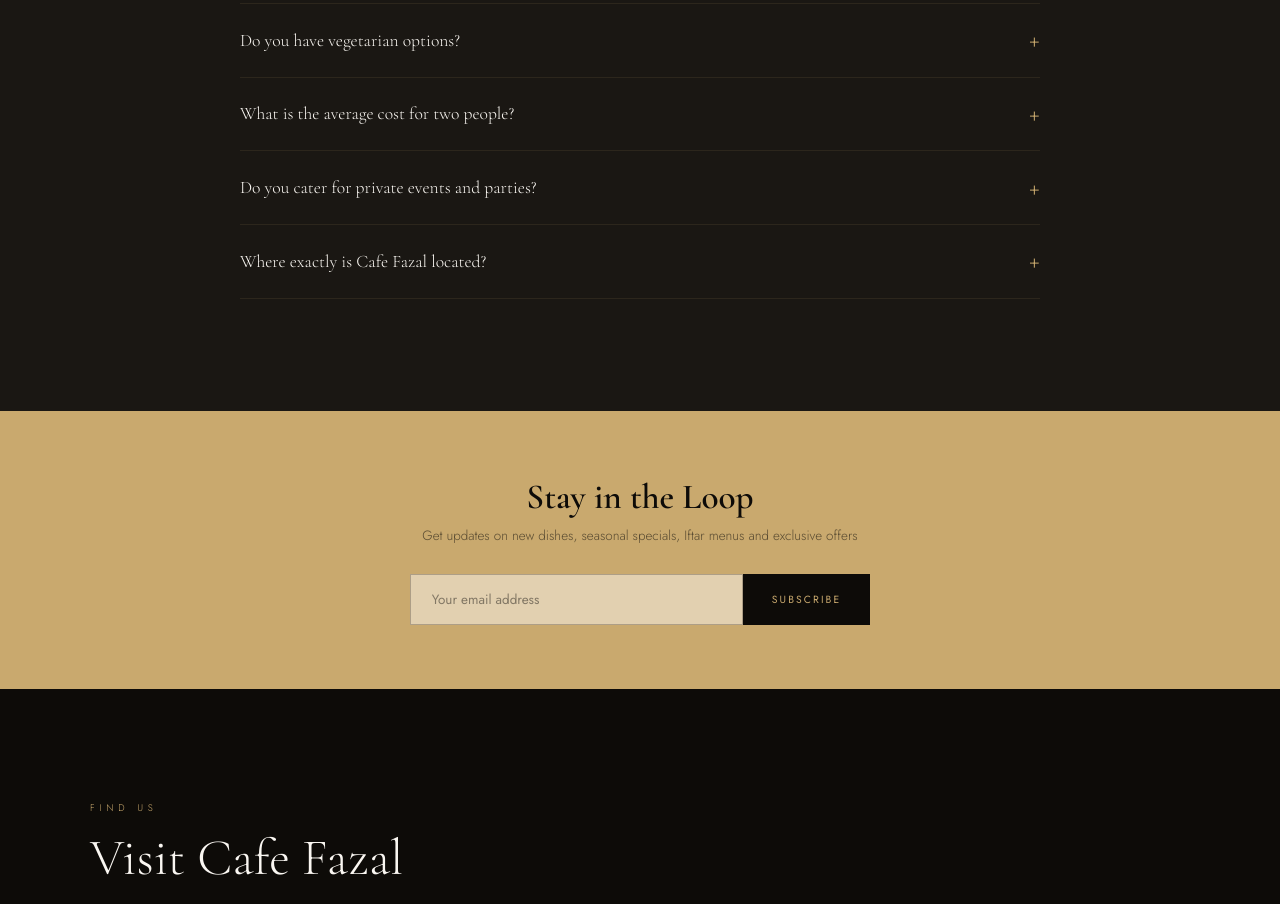
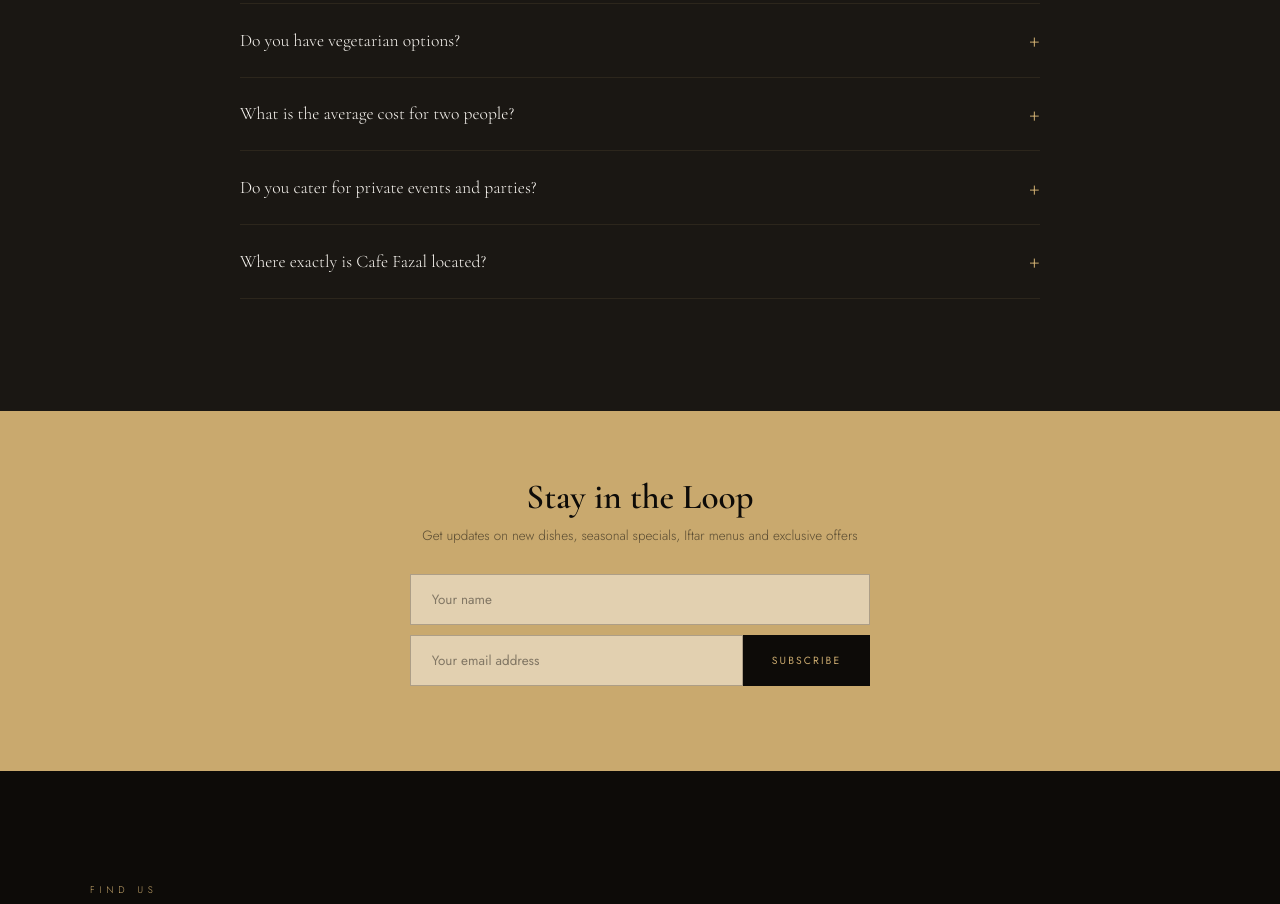
Before and after one commit to Fazal22052000/cafe-fazal, a plain HTML site: page index.html in a window 1280 px wide. Shown: the part 8307-9211 px from the top of the page. Drawn offline with nearby package versions, Linux system fonts and the light colour scheme.

Commit message:
Update index.html

```diff
--- a/index.html
+++ b/index.html
@@ -402,11 +402,14 @@
 #newsletter { background:var(--gold); padding:4rem; text-align:center; }
 #newsletter h3 { font-family:'Cormorant Garamond',serif; font-size:2.2rem; color:var(--dark); }
 #newsletter p  { font-size:.84rem; color:rgba(13,11,8,.6); margin:.5rem 0 1.8rem; }
-.nl-form { display:flex; max-width:460px; margin:0 auto; }
+.nl-form { display:flex; flex-direction:column; max-width:460px; margin:0 auto; gap:.6rem; }
+.nl-row  { display:flex; gap:0; }
 .nl-input  { flex:1; padding:.95rem 1.3rem; border:1px solid rgba(13,11,8,.25); background:rgba(255,255,255,.45); font-family:'Jost',sans-serif; font-size:.84rem; outline:none; color:var(--dark); }
 .nl-input::placeholder { color:rgba(13,11,8,.45); }
-.nl-btn { padding:.95rem 1.8rem; background:var(--dark); color:var(--gold); border:none; font-size:.65rem; letter-spacing:.2em; text-transform:uppercase; transition:background .3s; }
+.nl-btn { padding:.95rem 1.8rem; background:var(--dark); color:var(--gold); border:none; font-size:.65rem; letter-spacing:.2em; text-transform:uppercase; transition:background .3s; cursor:pointer; white-space:nowrap; }
 .nl-btn:hover { background:var(--dark2); }
+.nl-btn:disabled { opacity:.6; cursor:not-allowed; }
+.nl-msg { font-size:.78rem; color:var(--dark); margin-top:.4rem; min-height:1.2em; font-weight:500; }
 
 /* ── CONTACT ── */
 #contact { background:var(--dark); }
@@ -591,6 +594,7 @@
   #newsletter { padding:3rem 1.2rem; }
   #newsletter h3 { font-size:1.8rem; }
   .nl-form { flex-direction:column; gap:.5rem; }
+  .nl-row  { flex-direction:column; gap:.5rem; }
   .nl-input, .nl-btn { width:100%; }
 
   /* ── CONTACT ── */
@@ -1052,7 +1056,7 @@
 <section id="events">
   <div class="ev-head reveal">
     <span class="sec-label">Special Occasions</span>
-    <h2 class="sec-title">Events</h2>
+    <h2 class="sec-title">Upcoming Events</h2>
     <div class="gold-bar center"></div>
   </div>
   <div class="ev-grid">
@@ -1096,9 +1100,13 @@
   <h3>Stay in the Loop</h3>
   <p>Get updates on new dishes, seasonal specials, Iftar menus and exclusive offers</p>
   <div class="nl-form">
-    <input class="nl-input" type="email" id="nlEmail" placeholder="Your email address" autocomplete="email">
-    <button class="nl-btn" onclick="nlSubmit()">Subscribe</button>
+    <input class="nl-input" type="text" id="nlName" placeholder="Your name" autocomplete="name" required>
+    <div class="nl-row">
+      <input class="nl-input" type="email" id="nlEmail" placeholder="Your email address" autocomplete="email">
+      <button class="nl-btn" id="nlBtn" onclick="nlSubmit()">Subscribe</button>
+    </div>
   </div>
+  <div class="nl-msg" id="nlMsg"></div>
 </div>
 
 <!-- ═══ CONTACT ═══ -->
@@ -1443,14 +1451,58 @@
 }
 
 /* ── 14. NEWSLETTER ── */
-function nlSubmit() {
-  var el = document.getElementById('nlEmail');
-  var v  = el.value.trim();
-  if (v && v.includes('@') && v.includes('.')) {
-    el.value = ''; el.placeholder = '\u2713 Thank you for subscribing!';
-    setTimeout(function() { el.placeholder = 'Your email address'; }, 4000);
-  } else {
-    el.placeholder = 'Please enter a valid email address'; el.focus();
+async function nlSubmit() {
+  var el  = document.getElementById('nlEmail');
+  var btn = document.getElementById('nlBtn');
+  var msg = document.getElementById('nlMsg');
+  var v       = el.value.trim();
+  var nameEl  = document.getElementById('nlName');
+  var nameVal = nameEl ? nameEl.value.trim() : '';
+
+  msg.textContent = '';
+
+  if (!nameVal) {
+    msg.textContent = '⚠ Please enter your name.';
+    nameEl.focus();
+    return;
+  }
+  if (!v || !v.includes('@') || !v.includes('.')) {
+    msg.textContent = '⚠ Please enter a valid email address.';
+    el.focus();
+    return;
+  }
+
+  btn.textContent = '...';
+  btn.disabled = true;
+
+  try {
+    var API_URL = window.location.hostname === 'localhost' || window.location.hostname === '127.0.0.1'
+      ? 'http://' + window.location.hostname + ':5000'
+      : 'http://' + window.location.hostname + ':5000';
+
+    var res  = await fetch(API_URL + '/newsletter/subscribe', {
+      method:  'POST',
+      headers: { 'Content-Type': 'application/json' },
+      body:    JSON.stringify({ name: nameVal, email: v })
+    });
+    var data = await res.json();
+
+    if (data.duplicate) {
+      msg.textContent = '✓ You are already subscribed — thank you!';
+      el.value = ''; if(nameEl) nameEl.value = '';
+    } else if (data.success) {
+      msg.textContent = '✓ Subscribed! Thank you for joining us.';
+      el.value = ''; if(nameEl) nameEl.value = '';
+    } else {
+      msg.textContent = '✗ Something went wrong. Please try again.';
+    }
+  } catch (err) {
+    msg.textContent = '✗ Could not connect to server. Please try again later.';
+    console.error('Newsletter error:', err);
+  } finally {
+    btn.textContent = 'Subscribe';
+    btn.disabled = false;
+    setTimeout(function() { msg.textContent = ''; }, 6000);
   }
 }
 
```
